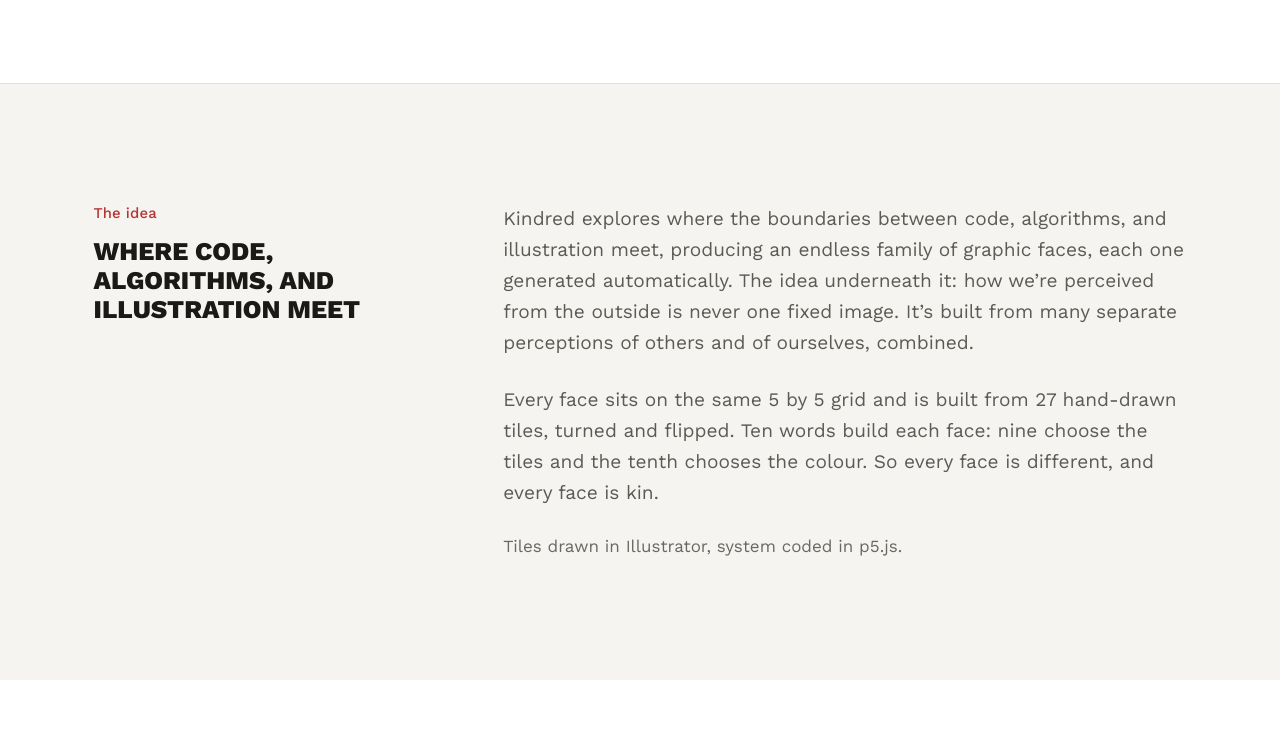
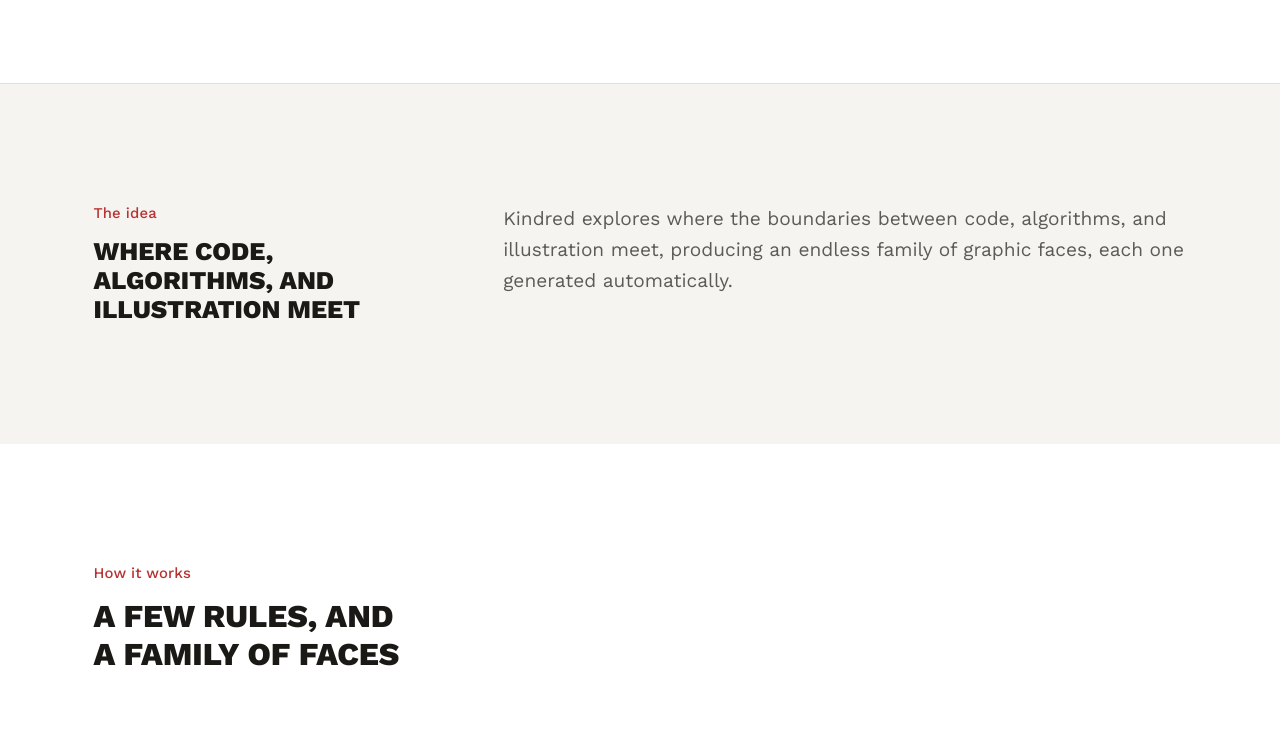
Before and after one commit to AxelGarland/AxelGarland, a Next.js app: page /work/kindred in a window 1280 px wide. Shown: the part 486-1226 px from the top of the page. Built offline with nearby package versions, Linux system fonts and the light colour scheme.

Commit message:
Kindred page: shorten The idea to its opening line
Co-Authored-By: Claude Sonnet 5.5 <noreply@anthropic.com>

```diff
--- a/app/work/kindred/page.tsx
+++ b/app/work/kindred/page.tsx
@@ -105,17 +105,7 @@ export default function KindredPage() {
                 <p className="max-w-[64ch] text-lg leading-relaxed text-ink-muted">
                   Kindred explores where the boundaries between code, algorithms, and illustration
                   meet, producing an endless family of graphic faces, each one generated
-                  automatically. The idea underneath it: how we&rsquo;re perceived from the outside
-                  is never one fixed image. It&rsquo;s built from many separate perceptions of
-                  others and of ourselves, combined.
-                </p>
-                <p className="max-w-[64ch] text-lg leading-relaxed text-ink-muted">
-                  Every face sits on the same 5 by 5 grid and is built from 27 hand-drawn tiles,
-                  turned and flipped. Ten words build each face: nine choose the tiles and the
-                  tenth chooses the colour. So every face is different, and every face is kin.
-                </p>
-                <p className="max-w-[64ch] text-base leading-relaxed text-ink-subtle">
-                  Tiles drawn in Illustrator, system coded in p5.js.
+                  automatically.
                 </p>
               </div>
             </div>
```
Also changed, not shown: 1 other file (tests, documents, lock files or other folders).
